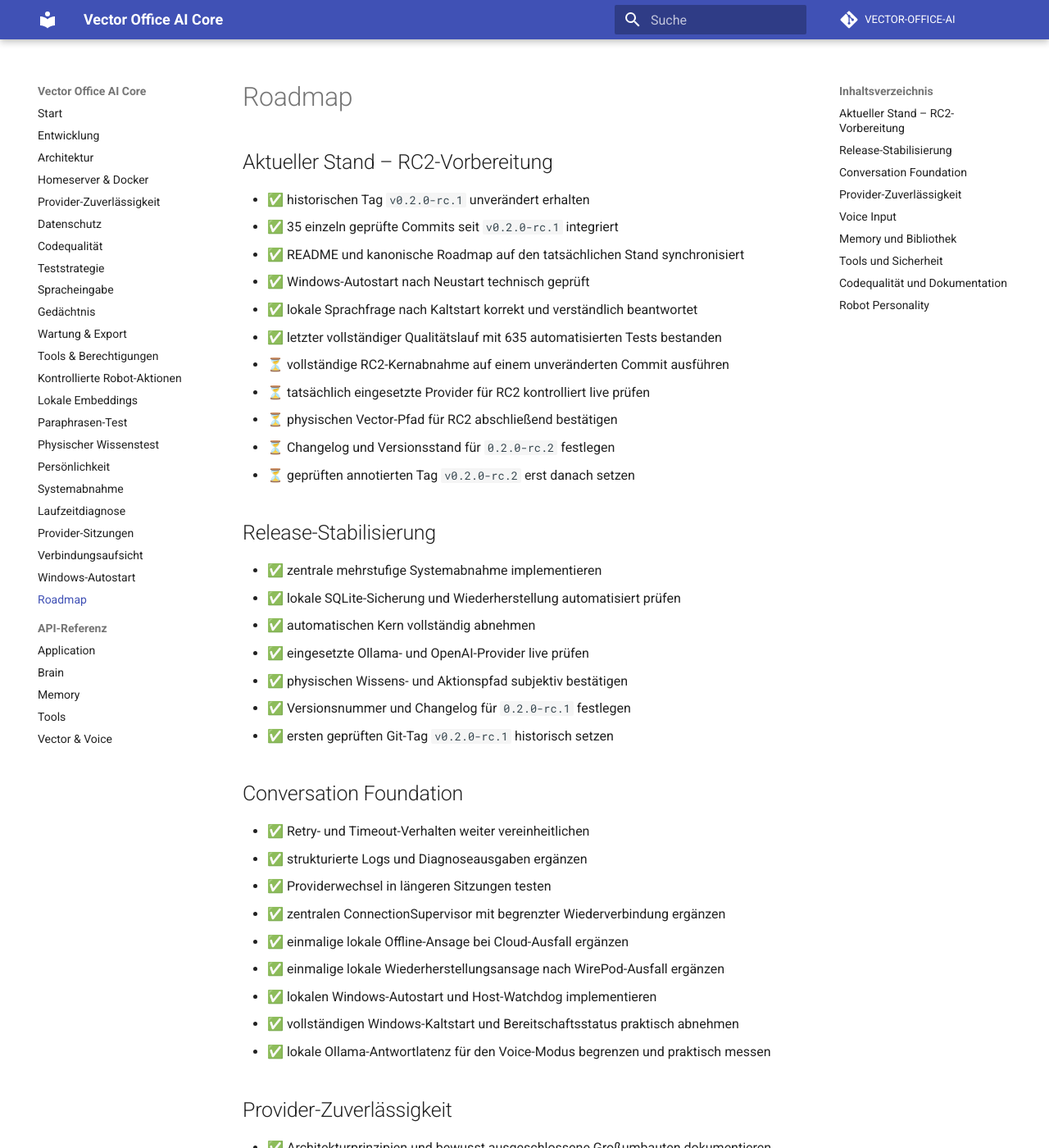
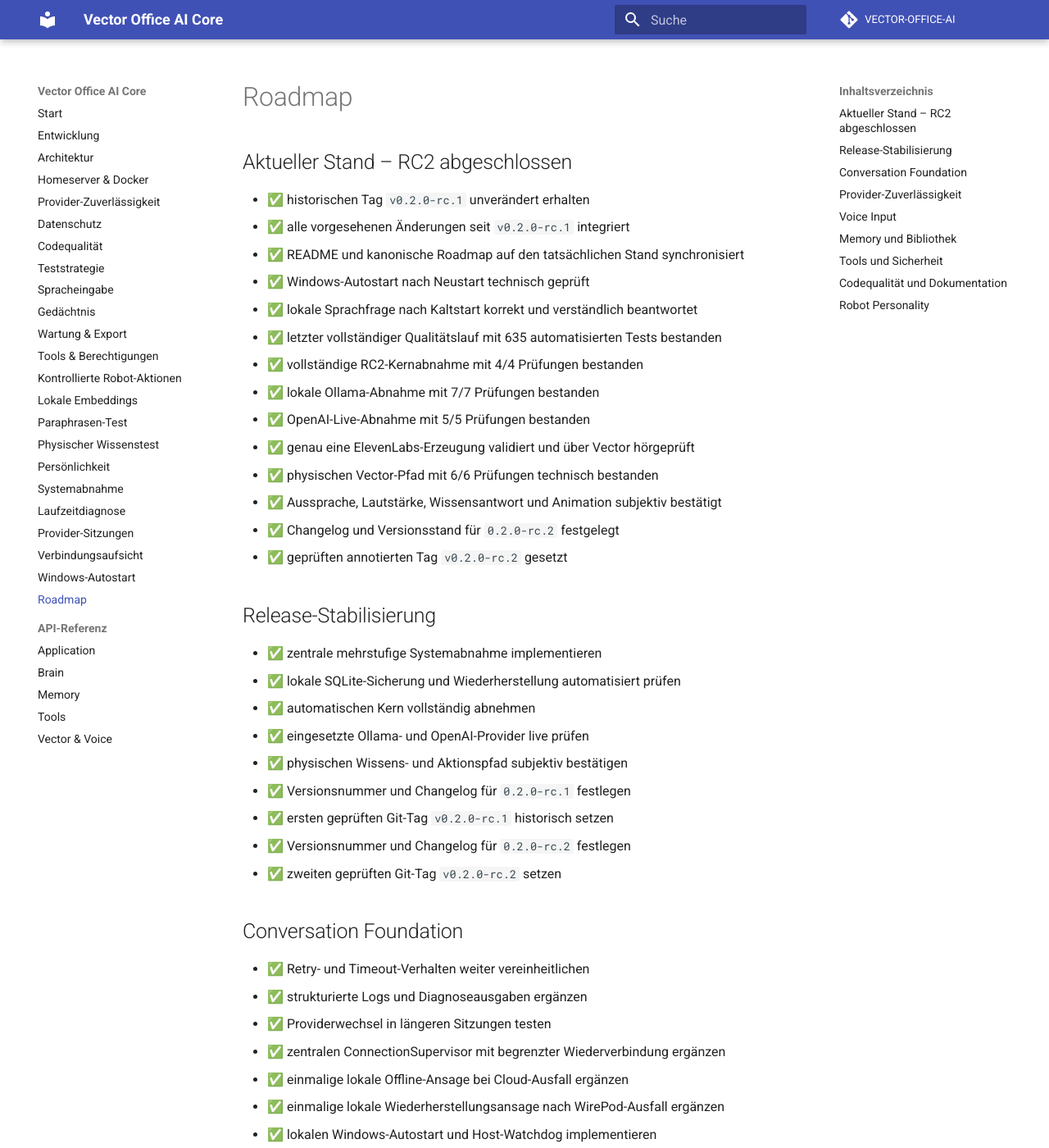
Before and after one commit to andrewojak1618-debug/VECTOR-OFFICE-AI, an MkDocs documentation site: the page built from docs/roadmap.md, in a window 1280 px wide and 1400 px high. Shown: the whole window at 82% size. Built offline with MkDocs 1.6.1 and Material for MkDocs 9.7.7, drawn with Linux system fonts in a browser that asks for light colours; comment, search, counter and statistics services are not loaded.

```diff
--- a/docs/roadmap.md
+++ b/docs/roadmap.md
@@ -1,18 +1,21 @@
 # Roadmap
 
-## Aktueller Stand – RC2-Vorbereitung
+## Aktueller Stand – RC2 abgeschlossen
 
 - ✅ historischen Tag `v0.2.0-rc.1` unverändert erhalten
-- ✅ 35 einzeln geprüfte Commits seit `v0.2.0-rc.1` integriert
+- ✅ alle vorgesehenen Änderungen seit `v0.2.0-rc.1` integriert
 - ✅ README und kanonische Roadmap auf den tatsächlichen Stand synchronisiert
 - ✅ Windows-Autostart nach Neustart technisch geprüft
 - ✅ lokale Sprachfrage nach Kaltstart korrekt und verständlich beantwortet
 - ✅ letzter vollständiger Qualitätslauf mit 635 automatisierten Tests bestanden
-- ⏳ vollständige RC2-Kernabnahme auf einem unveränderten Commit ausführen
-- ⏳ tatsächlich eingesetzte Provider für RC2 kontrolliert live prüfen
-- ⏳ physischen Vector-Pfad für RC2 abschließend bestätigen
-- ⏳ Changelog und Versionsstand für `0.2.0-rc.2` festlegen
-- ⏳ geprüften annotierten Tag `v0.2.0-rc.2` erst danach setzen
+- ✅ vollständige RC2-Kernabnahme mit 4/4 Prüfungen bestanden
+- ✅ lokale Ollama-Abnahme mit 7/7 Prüfungen bestanden
+- ✅ OpenAI-Live-Abnahme mit 5/5 Prüfungen bestanden
+- ✅ genau eine ElevenLabs-Erzeugung validiert und über Vector hörgeprüft
+- ✅ physischen Vector-Pfad mit 6/6 Prüfungen technisch bestanden
+- ✅ Aussprache, Lautstärke, Wissensantwort und Animation subjektiv bestätigt
+- ✅ Changelog und Versionsstand für `0.2.0-rc.2` festgelegt
+- ✅ geprüften annotierten Tag `v0.2.0-rc.2` gesetzt
 
 ## Release-Stabilisierung
 
@@ -23,6 +26,8 @@
 - ✅ physischen Wissens- und Aktionspfad subjektiv bestätigen
 - ✅ Versionsnummer und Changelog für `0.2.0-rc.1` festlegen
 - ✅ ersten geprüften Git-Tag `v0.2.0-rc.1` historisch setzen
+- ✅ Versionsnummer und Changelog für `0.2.0-rc.2` festlegen
+- ✅ zweiten geprüften Git-Tag `v0.2.0-rc.2` setzen
 
 ## Conversation Foundation
 
```
Also changed, not shown: CHANGELOG.md (+43 -0 lines), README.md (+12 -11 lines), docs/release-acceptance.md (+16 -0 lines), 1 other file.
